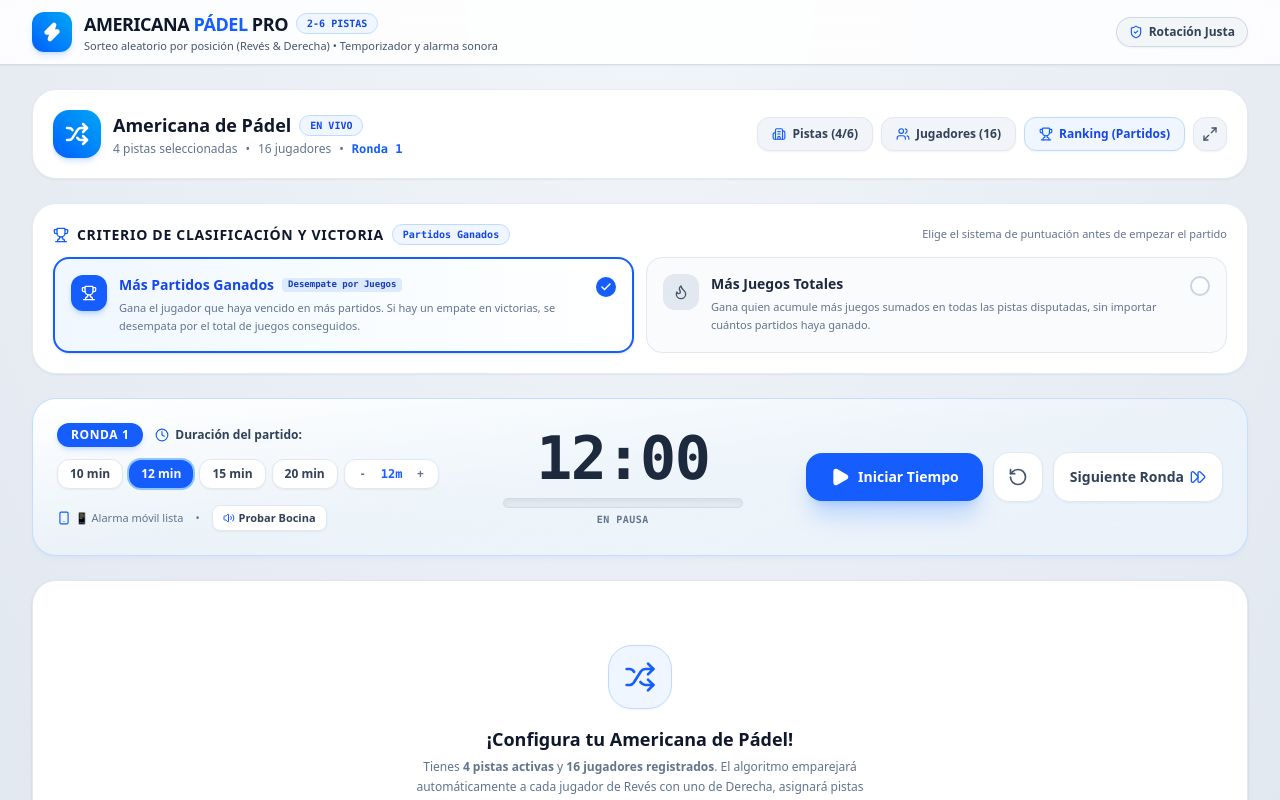
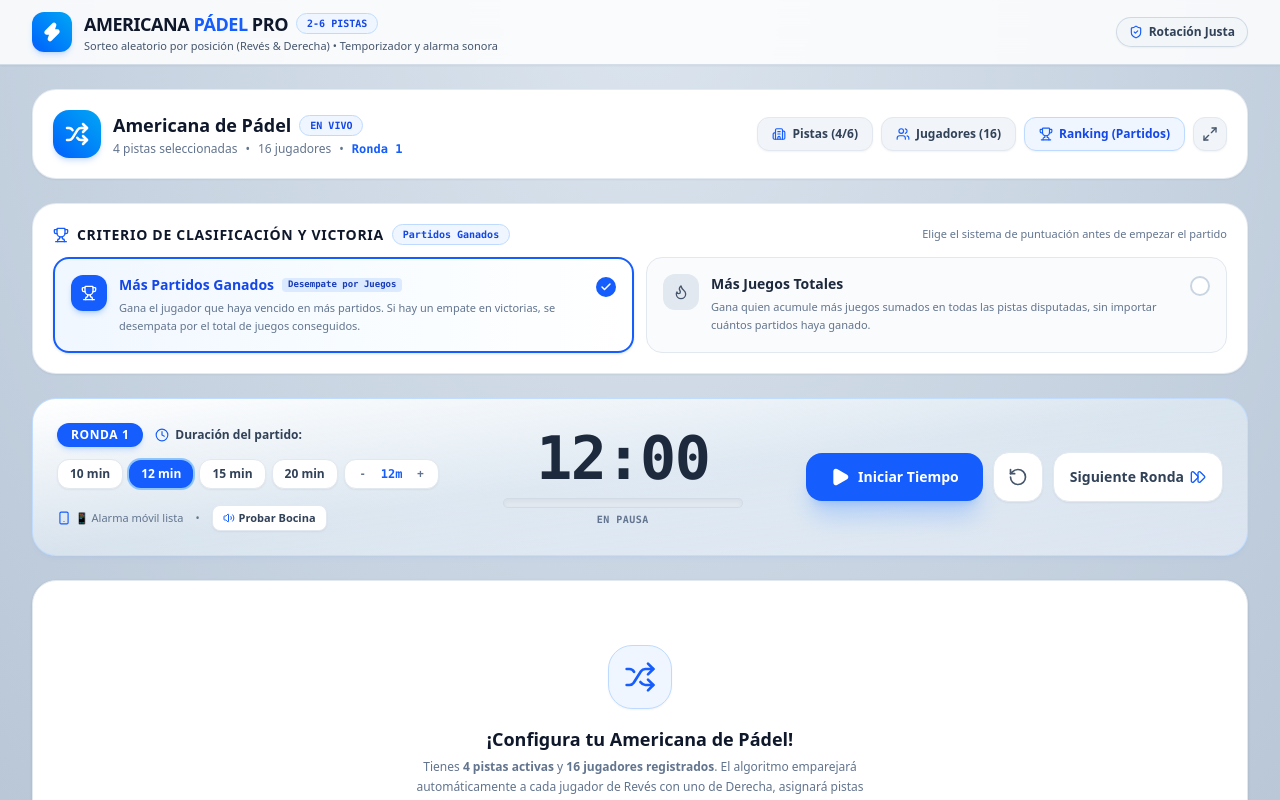
Before and after one commit to bergocz/americana-padel-app, a Next.js app: page / in a window 1280 px wide. Shown: the top 800 px of the page. Built offline with nearby package versions, Linux system fonts and the light colour scheme.

Commit message:
style: Darken background to rich mineral Slate-300 grey for deeper contrast

```diff
--- a/app/globals.css
+++ b/app/globals.css
@@ -5,14 +5,14 @@
   --padel-primary-hover: #1d4ed8;
   --padel-secondary: #0284c7;
   --padel-accent: #facc15;
-  --padel-bg: #e8edf5;
+  --padel-bg: #cbd5e1;
   --padel-surface: #ffffff;
   --padel-text: #0f172a;
 }
 
 body {
-  background-color: #e8edf5;
-  background-image: radial-gradient(at 50% 0%, #f1f5f9 0%, #e2e8f0 100%);
+  background-color: #cbd5e1;
+  background-image: radial-gradient(at 50% 0%, #dbe4ee 0%, #b9c7d7 100%);
   background-attachment: fixed;
   color: #0f172a;
   font-family: system-ui, -apple-system, BlinkMacSystemFont, 'Segoe UI', Roboto, Oxygen, Ubuntu, Cantarell, sans-serif;
--- a/app/layout.tsx
+++ b/app/layout.tsx
@@ -22,7 +22,7 @@ export default function RootLayout({
 }) {
   return (
     <html lang="es" className="h-full">
-      <body className="min-h-full flex flex-col bg-[#e8edf5] text-slate-900 selection:bg-blue-600 selection:text-white">
+      <body className="min-h-full flex flex-col bg-[#cbd5e1] text-slate-900 selection:bg-blue-600 selection:text-white">
         {children}
       </body>
     </html>
```
